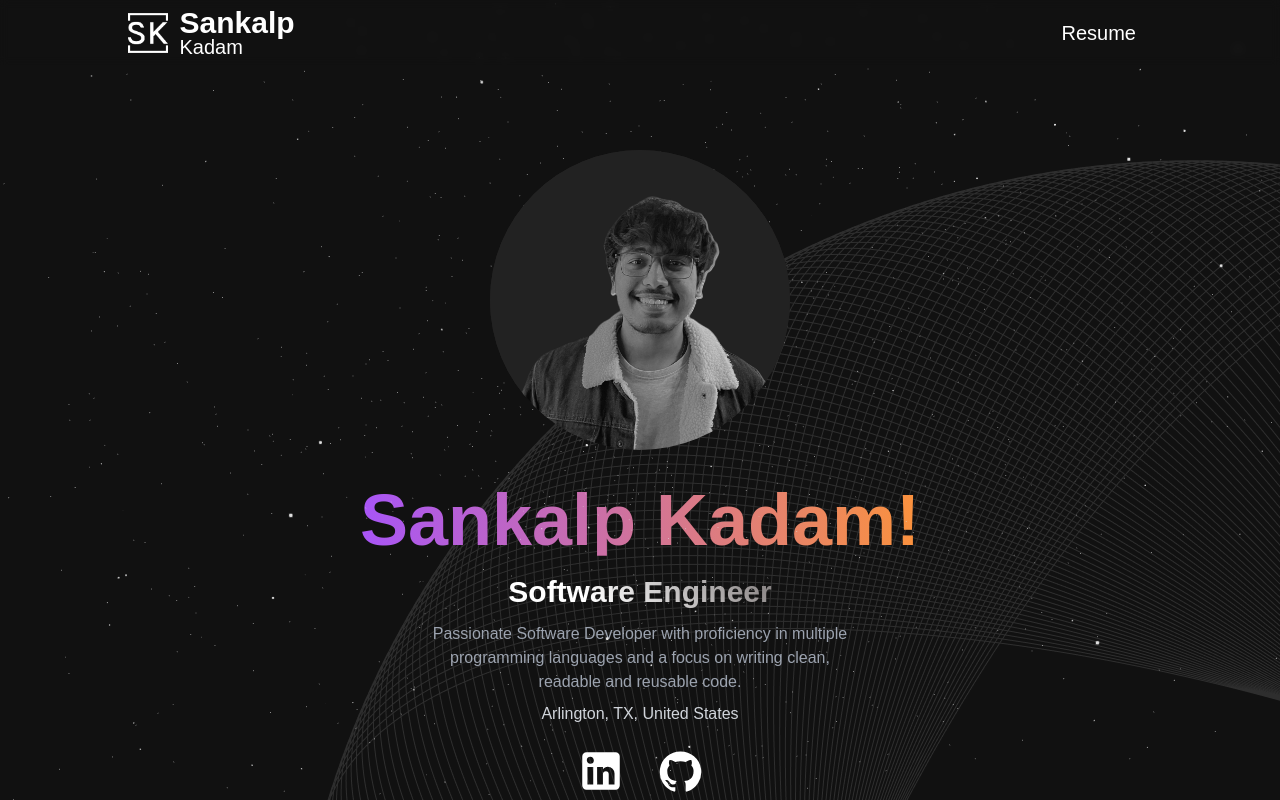
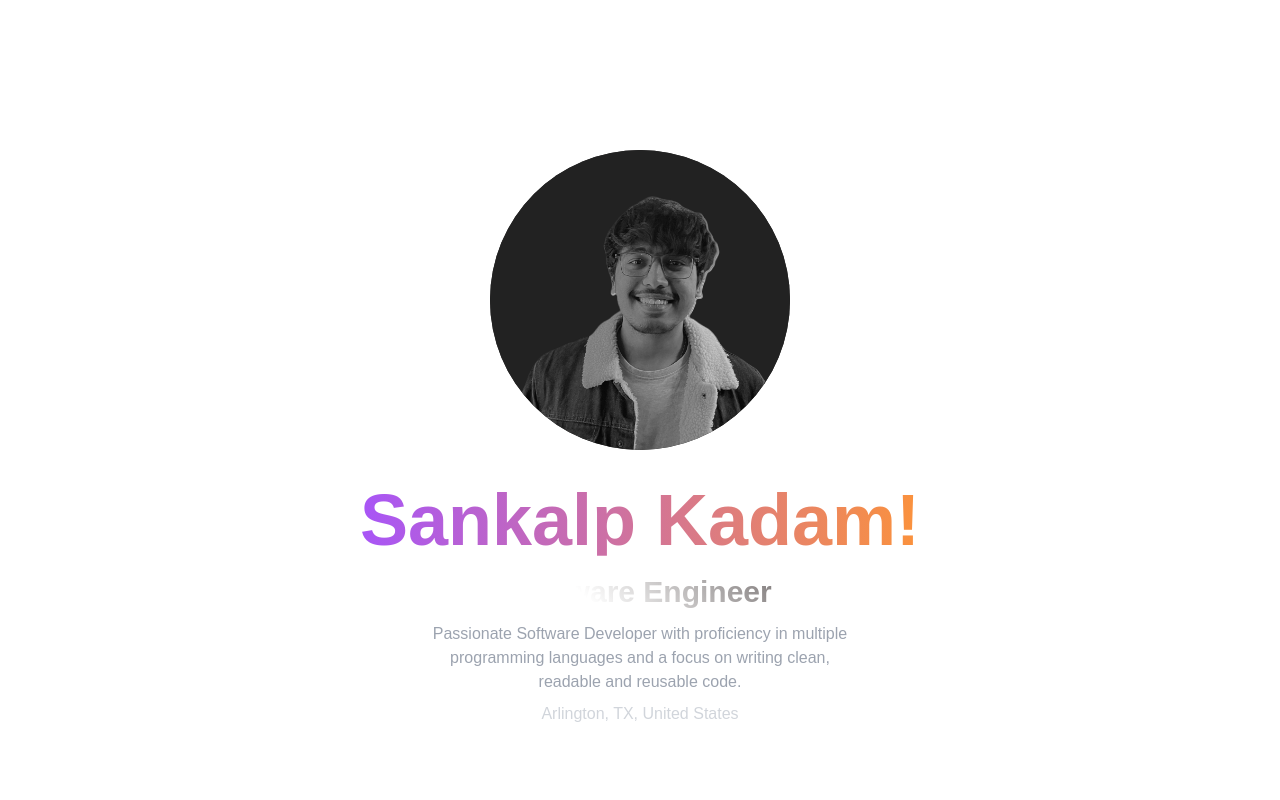
Before and after one commit to SankalpKadam/portfolio, a React (Create React App) app: page / in a window 1280 px wide. Shown: the top 800 px of the page. Built offline with nearby package versions, Linux system fonts and the light colour scheme.

Commit message:
Initial react router setup

```diff
--- a/package.json
+++ b/package.json
@@ -19,6 +19,7 @@
     "react": "^18.2.0",
     "react-dom": "^18.2.0",
     "react-highlight-words": "^0.20.0",
+    "react-router-dom": "^6.22.3",
     "react-scripts": "5.0.1",
     "three": "^0.162.0",
     "web-vitals": "^2.1.4"
--- a/src/App.js
+++ b/src/App.js
@@ -1,15 +1,15 @@
+
+import { Routes, Route } from 'react-router-dom';
 import './App.css';
 import Homepage from './Homepage/Homepage';
 import Navbar from './Navbar/Navbar';
 import StarsCanvas from './StarsBackground';
-
 function App() {
   return (
-    <div className="App h-full bg-[url('./LooperGroup2.png')] bg-no-repeat">
-      <StarsCanvas/>
-      <Navbar/>
-      <Homepage/>
-    </div>
+    <Routes>
+
+      <Route path='/' element={<Homepage/>}/>
+    </Routes>
   );
 }
 
--- a/src/index.js
+++ b/src/index.js
@@ -3,11 +3,13 @@ import ReactDOM from 'react-dom/client';
 import './index.css';
 import App from './App';
 import reportWebVitals from './reportWebVitals';
-
+import { BrowserRouter } from 'react-router-dom';
 const root = ReactDOM.createRoot(document.getElementById('root'));
 root.render(
   <React.StrictMode>
+    <BrowserRouter>
     <App />
+    </BrowserRouter>
   </React.StrictMode>
 );
 
```
Also changed, not shown: 1 other file (tests, documents, lock files or other folders).
